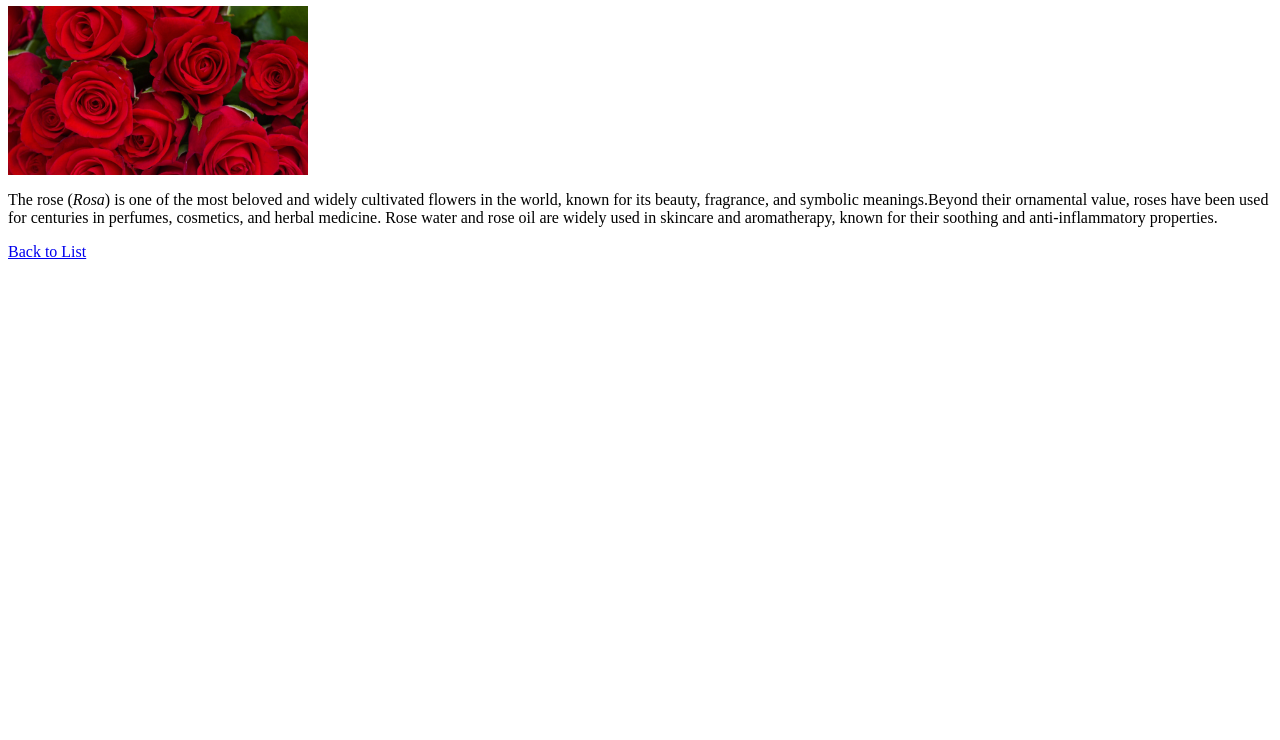
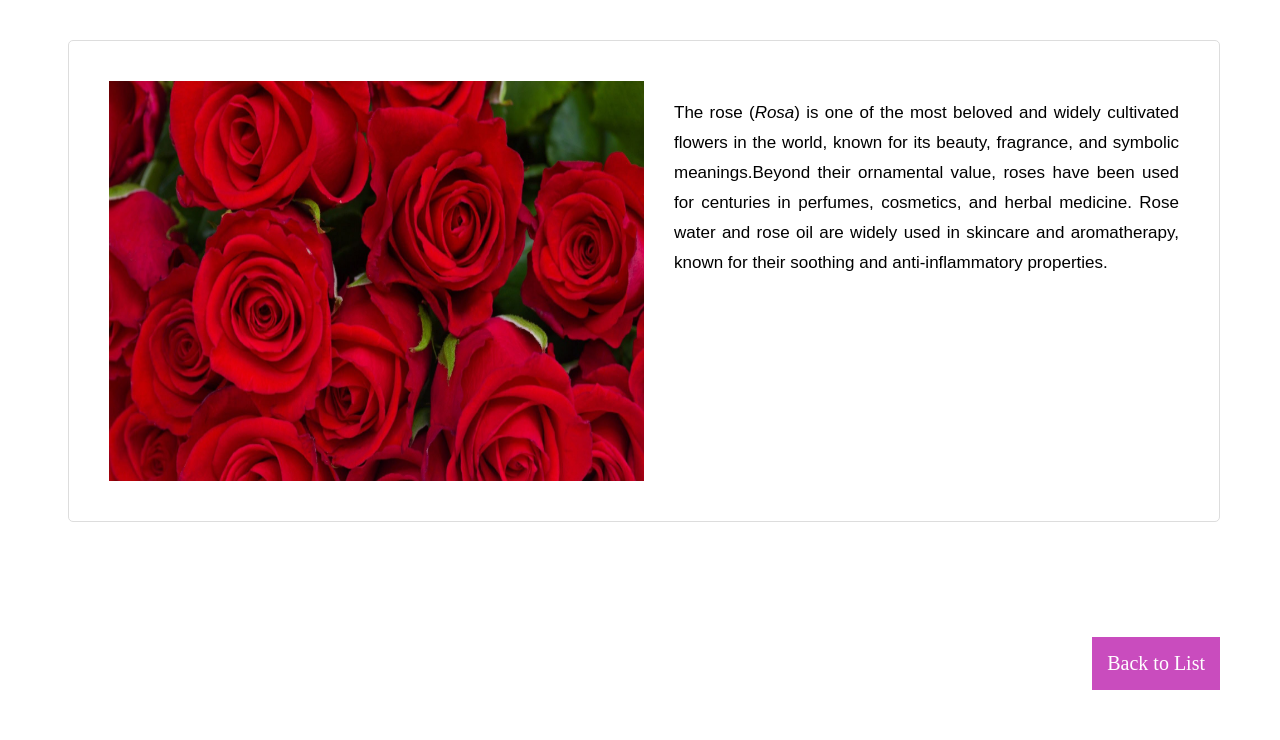
Before and after one commit to RM-SPKC/HTML-List-and-Links, a plain HTML site: page rose.html in a window 1280 px wide. Shown: the part 60-800 px from the top of the page. Drawn offline with Linux system fonts and the light colour scheme; files that its build step writes are made by us from their sources; the site is published under a folder, as on GitHub Pages, so addresses that start at the root find nothing.

Commit message:
Update rose.html

```diff
--- a/rose.html
+++ b/rose.html
@@ -1,6 +1,6 @@
 <html>
 <head>
-    <link rel="stylesheet" href="/Github/HTML/flower/style.css"/>
+    <link rel="stylesheet" href="style.css"/>
 </head>
 <body>
     <h1>Rose</h1>
```
